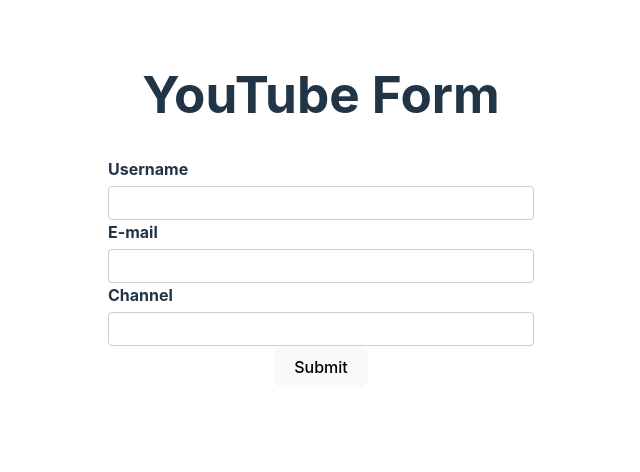
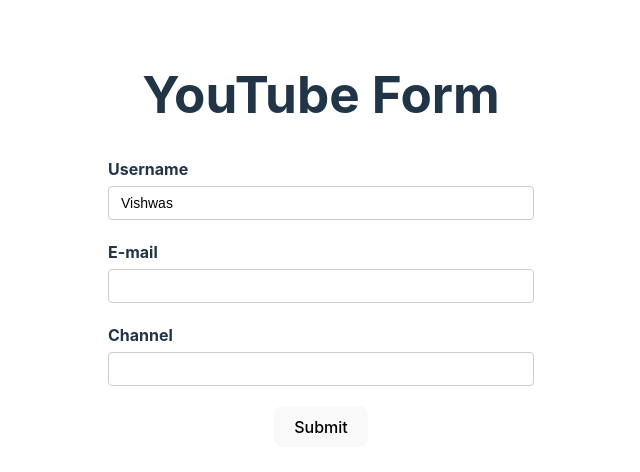
Before and after one commit to Haroonabdulrazaq/reduxtoolkit-demo, a React (Vite) app in the folder react-hook-form/: page / in a window 1280 px wide. Shown: the top 472 px of the page, without its empty margins (319-959 px from the left). Built offline with nearby package versions, Linux system fonts and the light colour scheme.

Commit message:
Add defaultValue to form

```diff
--- a/react-hook-form/src/App.css
+++ b/react-hook-form/src/App.css
@@ -34,3 +34,10 @@
 .form-control {
   margin-bottom: 20px;
 }
+
+.error {
+  color: red;
+  font-size: 12px;
+  text-align: left;
+  margin-top: 0;
+}
--- a/react-hook-form/src/components/YoutubeForm.tsx
+++ b/react-hook-form/src/components/YoutubeForm.tsx
@@ -9,11 +9,18 @@
 
 export const YouTubeForm = () => {
 
-  const form = useForm<FormValues>();
-  const { register, control, handleSubmit } = form;
-
+  const form = useForm<FormValues>({
+    defaultValues: {
+        username: 'Vishwas',
+        email: '',
+        channel: ''
+    }
+  });
+  const { register, control, handleSubmit, formState } = form;
+  const { errors } = formState;
   const onSubmit = (data: FormValues) => {
     console.log(data);
+    console.log(formState);
   }
 
   return (
@@ -21,17 +28,37 @@
       <h1>YouTube Form</h1>
 
       <form onSubmit={handleSubmit(onSubmit)} noValidate>
+        <div className='form-control'>
           <label htmlFor="username">Username</label>
           <input type="text" id="username" {...register("username", {
             required: "Username is required",
           })} />
-
+          <p className='error'>{errors.username?.message}</p>
+        </div>
+        <div className='form-control'>
           <label htmlFor="email">E-mail</label>
-        <input type="email" id="email" {...register("email")} />
-
+          <input type="email" id="email" {...register("email", {
+            pattern: {
+            value: /^[a-zA-Z0-9.!#$%&'*+/=?^_`{|}~-]+@[a-zA-Z0-9-]+(?:\.[a-zA-Z0-9-]+)*$/,
+              message: "Invalid email format"
+            }, validate: {
+              notAdmin: (fieldValue) => {
+                return ( fieldValue !== 'admin@example.com' || 'Enter a different email address')
+              },
+              notBlacklisted: (fieldValue) => {
+                return ( !fieldValue.endsWith('@baddomain.com') || 'This domain is not supported!')
+              }
+            }
+          })} />
+          <p className='error'>{errors.email?.message}</p>
+        </div>
+        <div className='form-control'>
           <label htmlFor="channel">Channel</label>
-        <input type="text" id="channel" {...register("channel")} />
-
+          <input type="text" id="channel" {...register("channel", {
+            required: "Channel is required",
+          })} />
+          <p className='error'>{errors.channel?.message}</p>
+        </div>
         <button>Submit</button>
       </form>
       <DevTool control={control}/>
```
Lines whose indentation alone changed are shown as unchanged.
